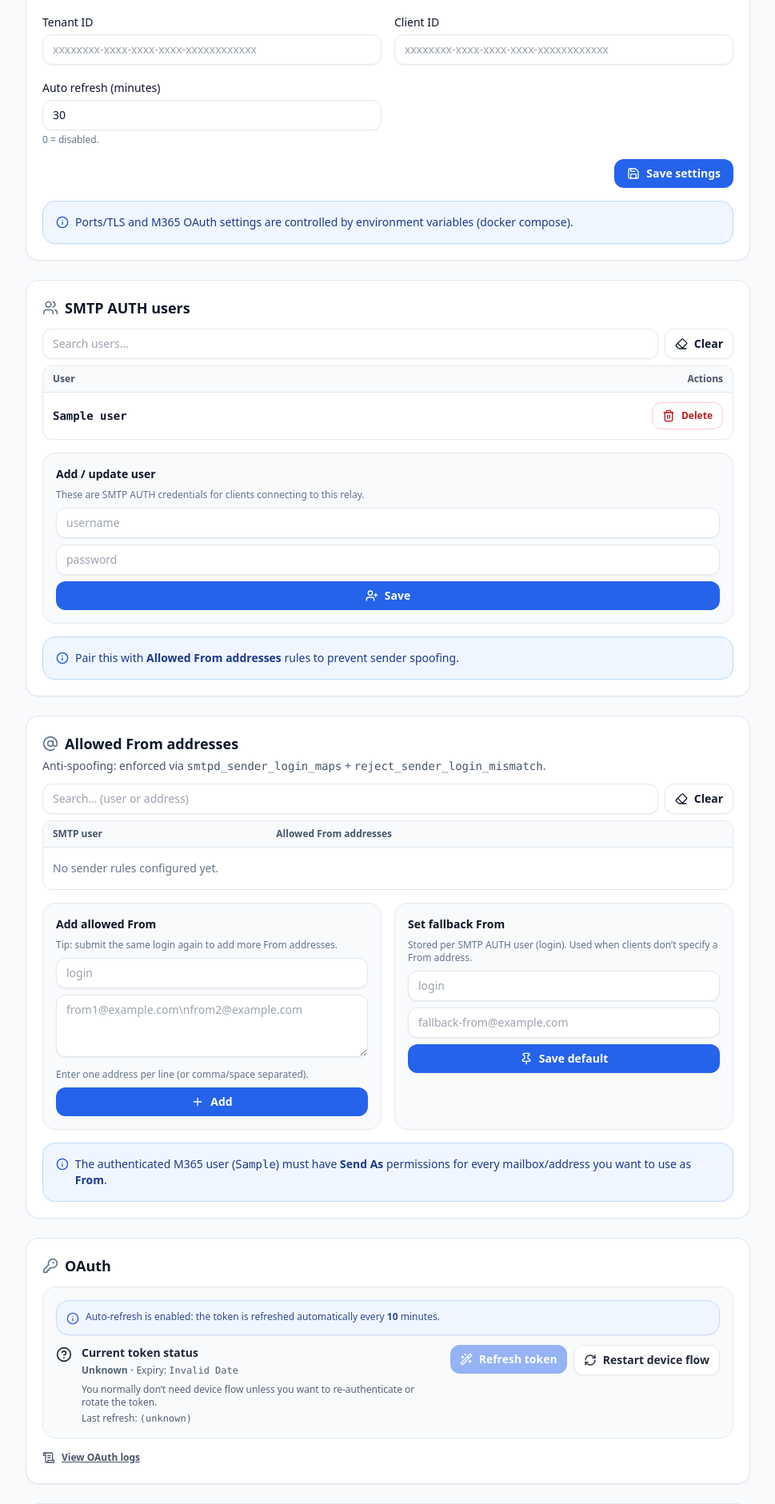
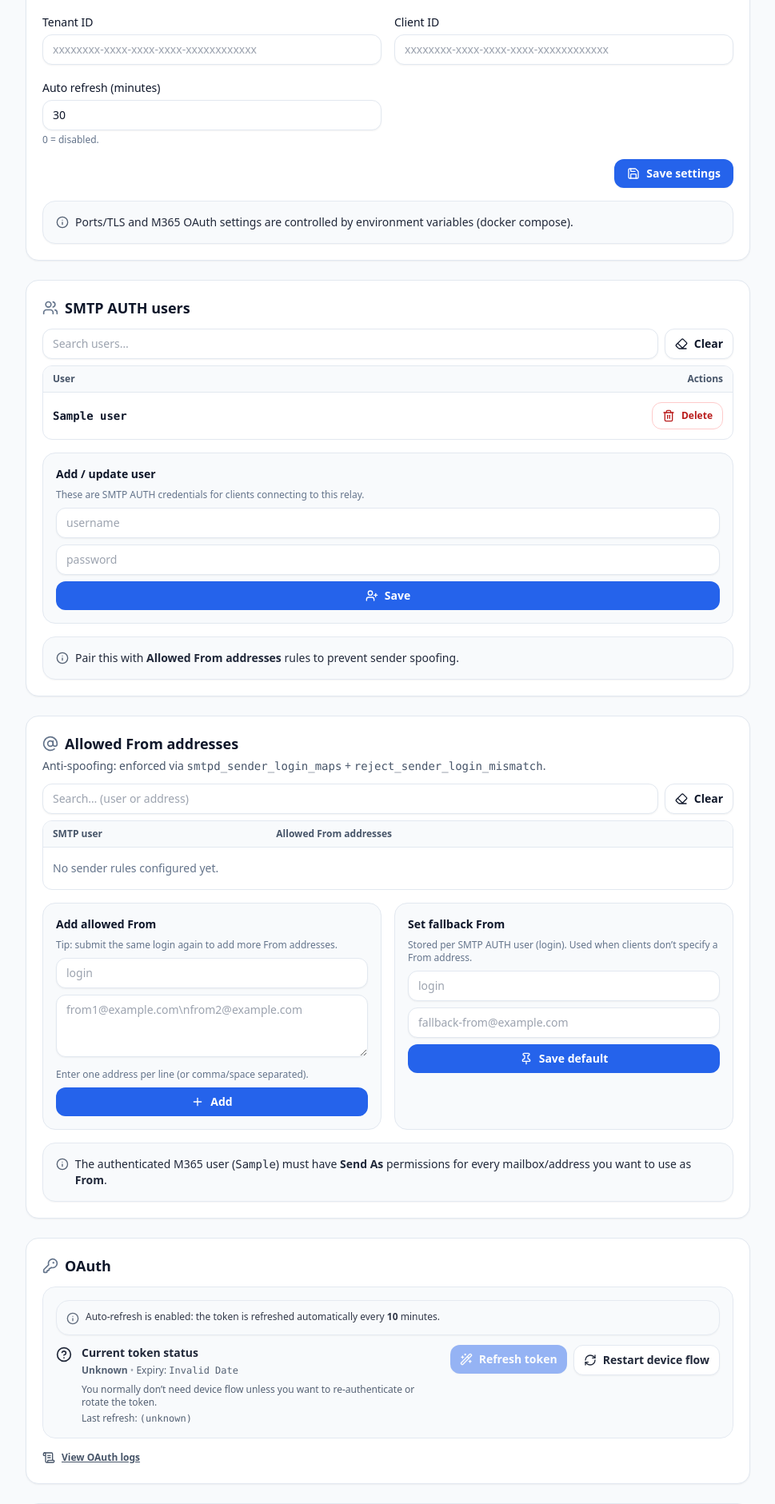
Before and after one commit to LickABrick/simple-m365-relay, a Python web app: template app/templates/index.html in a window 1280 px wide. Shown: the part 964-2845 px from the top of the page at 80% size, without its empty margins (310-1279 px from the left). Run offline with Jinja, Linux system fonts and the light colour scheme; the template is opened without the code that fills it: most values are stand-ins (such as "Sample title", 1, 10 or a date in 2020); some libraries are stand-ins or nearby versions.

Commit message:
ui: make dashboard info callouts use neutral styling (same feel as dark mode)

```diff
--- a/app/templates/index.html
+++ b/app/templates/index.html
@@ -1314,9 +1314,9 @@
             </div>
           </form>
 
-          <div class="mt-4 rounded-2xl border border-blue-200 bg-blue-50 p-4 text-sm text-blue-900 shadow-sm dark:border-blue-900/40 dark:bg-blue-950/25 dark:text-blue-100">
+          <div class="mt-4 rounded-2xl border border-slate-200 bg-slate-50 p-4 text-sm text-slate-700 shadow-sm dark:border-slate-800 dark:bg-slate-950 dark:text-slate-200">
             <div class="flex items-start gap-2">
-              <i data-lucide="info" class="mt-0.5 h-4 w-4 text-blue-700 dark:text-blue-300"></i>
+              <i data-lucide="info" class="mt-0.5 h-4 w-4 text-slate-600 dark:text-slate-300"></i>
               <div>
                 Ports/TLS and M365 OAuth settings are controlled by environment variables (docker compose).
               </div>
@@ -1382,9 +1382,9 @@
               </button>
             </form>
 
-            <div class="rounded-2xl border border-blue-200 bg-blue-50 p-4 text-sm text-blue-900 shadow-sm dark:border-blue-900/40 dark:bg-blue-950/25 dark:text-blue-100">
+            <div class="rounded-2xl border border-slate-200 bg-slate-50 p-4 text-sm text-slate-700 shadow-sm dark:border-slate-800 dark:bg-slate-950 dark:text-slate-200">
               <div class="flex items-start gap-2">
-                <i data-lucide="info" class="mt-0.5 h-4 w-4 text-blue-700 dark:text-blue-300"></i>
+                <i data-lucide="info" class="mt-0.5 h-4 w-4 text-slate-600 dark:text-slate-300"></i>
                 <div>
                   Pair this with <span class="font-semibold">Allowed From addresses</span> rules to prevent sender spoofing.
                 </div>
@@ -1478,9 +1478,9 @@
               </button>
             </form>
 
-            <div class="sm:col-span-2 rounded-2xl border border-blue-200 bg-blue-50 p-4 text-sm text-blue-900 shadow-sm dark:border-blue-900/40 dark:bg-blue-950/25 dark:text-blue-100">
+            <div class="sm:col-span-2 rounded-2xl border border-slate-200 bg-slate-50 p-4 text-sm text-slate-700 shadow-sm dark:border-slate-800 dark:bg-slate-950 dark:text-slate-200">
               <div class="flex items-start gap-2">
-                <i data-lucide="info" class="mt-0.5 h-4 w-4 text-blue-700 dark:text-blue-300"></i>
+                <i data-lucide="info" class="mt-0.5 h-4 w-4 text-slate-600 dark:text-slate-300"></i>
                 <div>
                   The authenticated M365 user (<span class="mono">{{ env.MS365_SMTP_USER }}</span>) must have <span class="font-semibold">Send As</span> permissions for every mailbox/address you want to use as <span class="font-semibold">From</span>.
                 </div>
@@ -1498,9 +1498,9 @@
 
           <div class="mt-3 rounded-2xl border border-slate-200 bg-slate-50 p-4 text-sm text-slate-700 dark:border-slate-800 dark:bg-slate-950 dark:text-slate-200">
             {% if env.AUTO_TOKEN_REFRESH_MINUTES and env.AUTO_TOKEN_REFRESH_MINUTES != '0' %}
-            <div class="mb-3 rounded-2xl border border-blue-200 bg-blue-50 p-3 text-xs text-blue-900 shadow-sm dark:border-blue-900/40 dark:bg-blue-950/25 dark:text-blue-100">
+            <div class="mb-3 rounded-2xl border border-slate-200 bg-slate-50 p-3 text-xs text-slate-700 shadow-sm dark:border-slate-800 dark:bg-slate-950 dark:text-slate-200">
               <div class="flex items-start gap-2">
-                <i data-lucide="info" class="mt-0.5 h-4 w-4 text-blue-700 dark:text-blue-300"></i>
+                <i data-lucide="info" class="mt-0.5 h-4 w-4 text-slate-600 dark:text-slate-300"></i>
                 <div>
                   Auto-refresh is enabled: the token is refreshed automatically every <span class="font-semibold">{{ env.AUTO_TOKEN_REFRESH_MINUTES }}</span> minutes.
                 </div>
```
